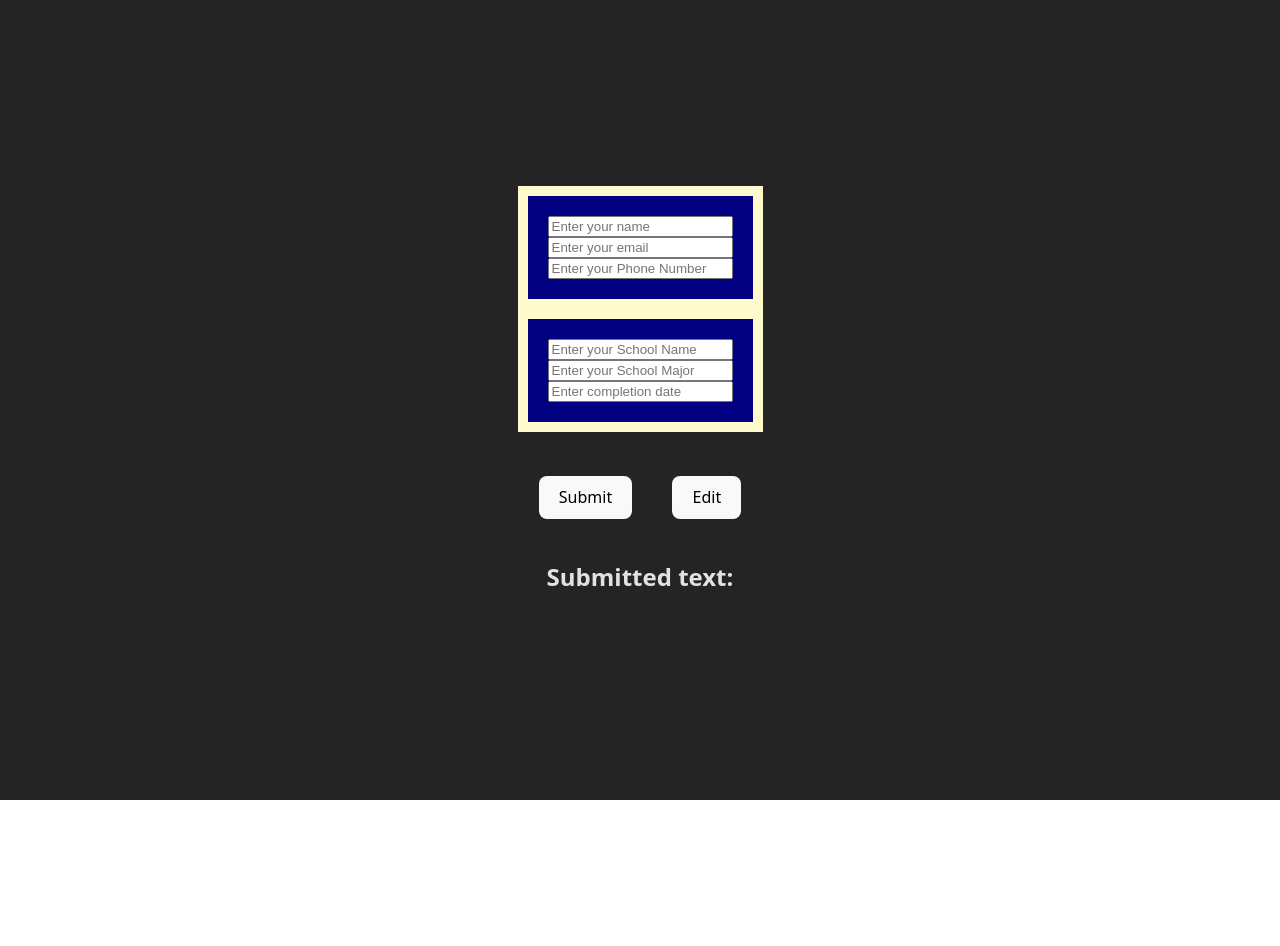
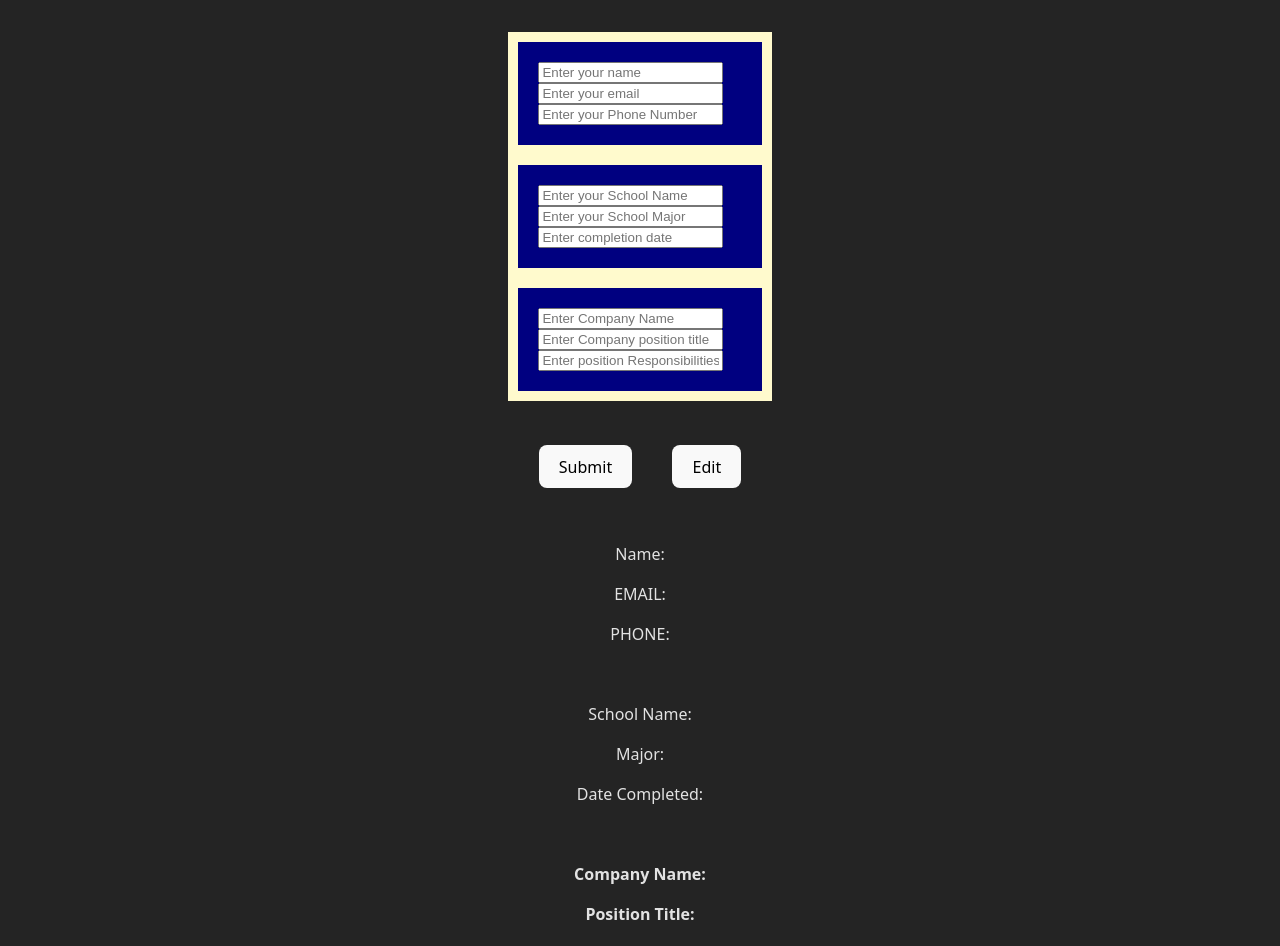
Before and after one commit to curtis-taylor/CV_REACT, a React (Vite) app in the folder cv_react_app/: page / in a window 1280 px wide. Shown: the top 946 px of the page. Before the commit the page ends 800 px from the top, so only its background shows below. Built offline with nearby package versions, Linux system fonts and the light colour scheme.

Commit message:
Got a basic form result to display. Have some more understanding

```diff
--- a/cv_react_app/src/CvApp2.jsx
+++ b/cv_react_app/src/CvApp2.jsx
@@ -16,6 +16,10 @@ function CvApp2() {
     const [major, setMajor] = useState('')
     const [dateComplete, setDateComplete] = useState('')
 
+    const [company, setCompany] = useState('')
+    const [position, setPosition] = useState('')
+    const [tasks, setTasks] = useState('')
+
 
     const [count, setCount] = useState(0)
     const [cvText, setCVText] = useState("");
@@ -23,7 +27,7 @@ function CvApp2() {
     const handleSubmit = (e) => {
     e.preventDefault();
 
-    let info = [ name, email, phone, school, major, dateComplete]
+    let info = [ "CV INFO", name, email, phone, school, major, dateComplete, company, position, tasks]
     alert(`Hello, ${info}`);
 
     setCVText(info);
@@ -75,15 +79,77 @@ function CvApp2() {
             />
         </div>
 
+        <div className='section'>
+            <input
+              type="text"
+              value={company}
+              onChange={(e) => setCompany(e.target.value)}
+              placeholder="Enter Company Name"
+            />
+            <input
+              type="text"
+              value={position}
+              onChange={(e) => setPosition(e.target.value)}
+              placeholder="Enter Company position title"
+            />
+            <input
+              type="text"
+              value={tasks}
+              onChange={(e) => setTasks(e.target.value)}
+              placeholder="Enter position Responsibilities"
+            />
+        </div>
+
       </div>
       <br></br>
       <button type="submit">Submit</button>
       <button type="submit">Edit</button>
     </form>
 
-      <h2>Submitted text:</h2>
+      <div>
+        <div>
+          <h1> {cvText[0]} </h1>
+        </div>
 
-      <p>{cvText}</p>
+        <div>
+            <p> Name: {cvText[1]} </p>
+        </div>
+        <div>
+            <p> EMAIL: {cvText[2]} </p>
+        </div>
+        <div>
+            <p> PHONE: {cvText[3]} </p>
+        </div>
+      </div>
+      <br></br>
+
+      <div>
+         <div>
+            <p> School Name: {cvText[4]} </p>
+        </div>
+        <div>
+            <p> Major: {cvText[5]} </p>
+        </div>
+        <div>
+            <p> Date Completed: {cvText[6]} </p>
+        </div>
+
+      </div>
+
+      <br></br>
+
+      <div>
+         <div>
+            <p> <b>Company Name:</b> {cvText[7]} </p>
+        </div>
+        <div>
+            <p> <b>Position Title:</b> {cvText[8]} </p>
+        </div>
+        <div>
+            <p> Position Tasks and Responsibilities: {cvText[9]} </p>
+        </div>
+
+      </div>
     </>
 
 
```
